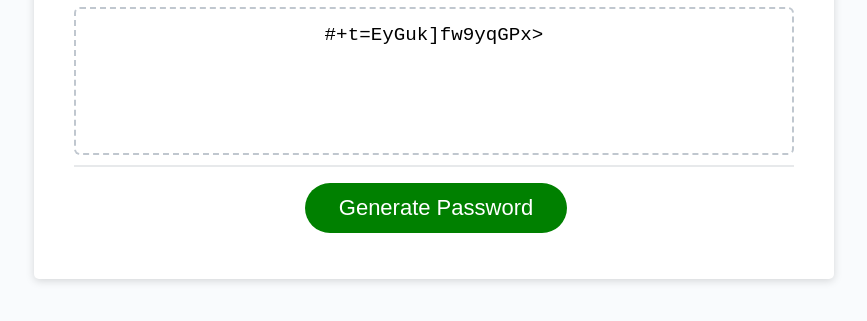
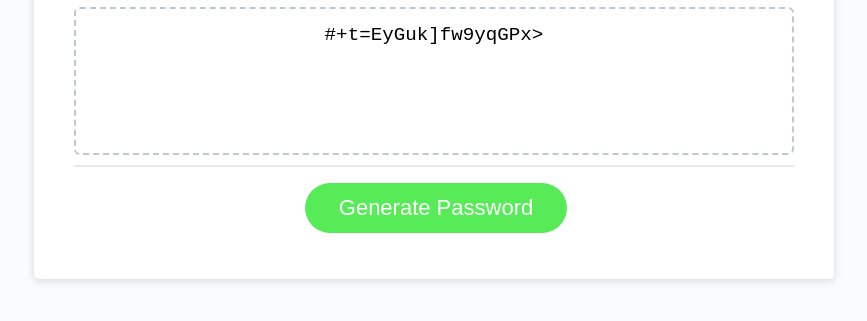
Before and after one commit to AOD4141/Passwords-Generator-Project, a plain HTML site: page index.HTML in a window 1280 px wide. Shown: the part 241-562 px from the top of the page, without its empty margins (206-1073 px from the left). Drawn offline with Linux system fonts and the light colour scheme.

Commit message:
changed the colour of the generate password

```diff
--- a/style.CSS
+++ b/style.CSS
@@ -74,7 +74,7 @@ header {
 
 .btn {
   border: none;
-  background-color:green;
+  background-color:rgb(87, 236, 87);
   border-radius: 25px;
   box-shadow: rgba(0, 0, 0, 0.1) 0px 1px 6px 0px rgba(0, 0, 0, 0.2) 0px 1px 1px
     0px;
```
